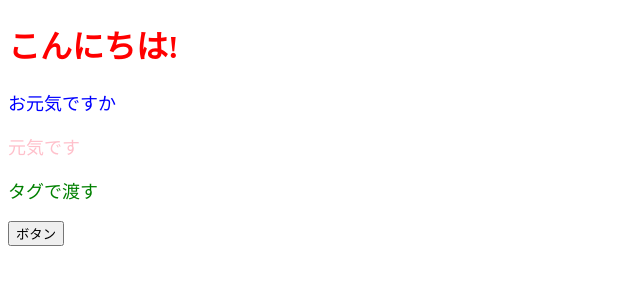
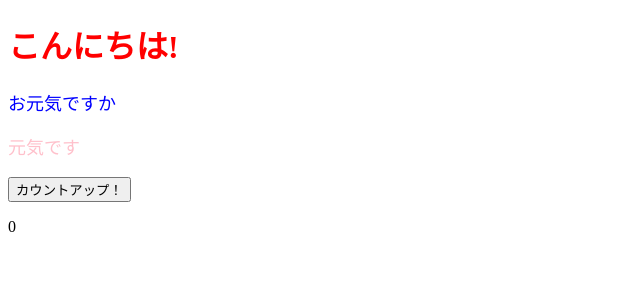
Before and after one commit to KurokoTakaakiGitHub/react-learning-app, a React (Create React App) app: page / in a window 1280 px wide. Shown: the top 300 px of the page, without its empty margins (0-640 px from the left). Built offline with nearby package versions, Linux system fonts and the light colour scheme.

Commit message:
add state countUp

```diff
--- a/src/App.jsx
+++ b/src/App.jsx
@@ -1,18 +1,21 @@
-import React from "react";
+import React, { useState } from "react";
 import ColorfulMessage from "./Components/ColorfulMessage";
 
 const App = () => {
   // ボタンクリックイベント
-  const onClickButton = () => alert();
+  const onClickCountUpCountUp = () => {
+    setNum(num + 1);
+  };
+  // state 変数, 関数 (初期値)
+  const [num, setNum] = useState(0);
 
   return (
     <>
       <h1 style={{ color: "red" }}>こんにちは!</h1>
       <ColorfulMessage color="blue" message="お元気ですか" />
       <ColorfulMessage color="pink" message="元気です" />
-      <ColorfulMessage color="green">タグで渡す</ColorfulMessage>
-
-      <button onClick={onClickButton}>ボタン</button>
+      <button onClick={onClickCountUpCountUp}>カウントアップ！</button>
+      <p>{num}</p>
     </>
   );
 };
--- a/src/Components/ColorfulMessage.jsx
+++ b/src/Components/ColorfulMessage.jsx
@@ -1,4 +1,4 @@
-import React from "react";
+import React, { useState } from "react";
 
 const ColorfulMessage = (props) => {
   const { color, message } = props;
@@ -7,12 +7,7 @@ const ColorfulMessage = (props) => {
     fontSize: "18px"
   };
 
-  return (
-    <p style={contentStyle}>
-      {message}
-      {props.children}
-    </p>
-  );
+  return <p style={contentStyle}>{message}</p>;
 };
 
 export default ColorfulMessage;
```
